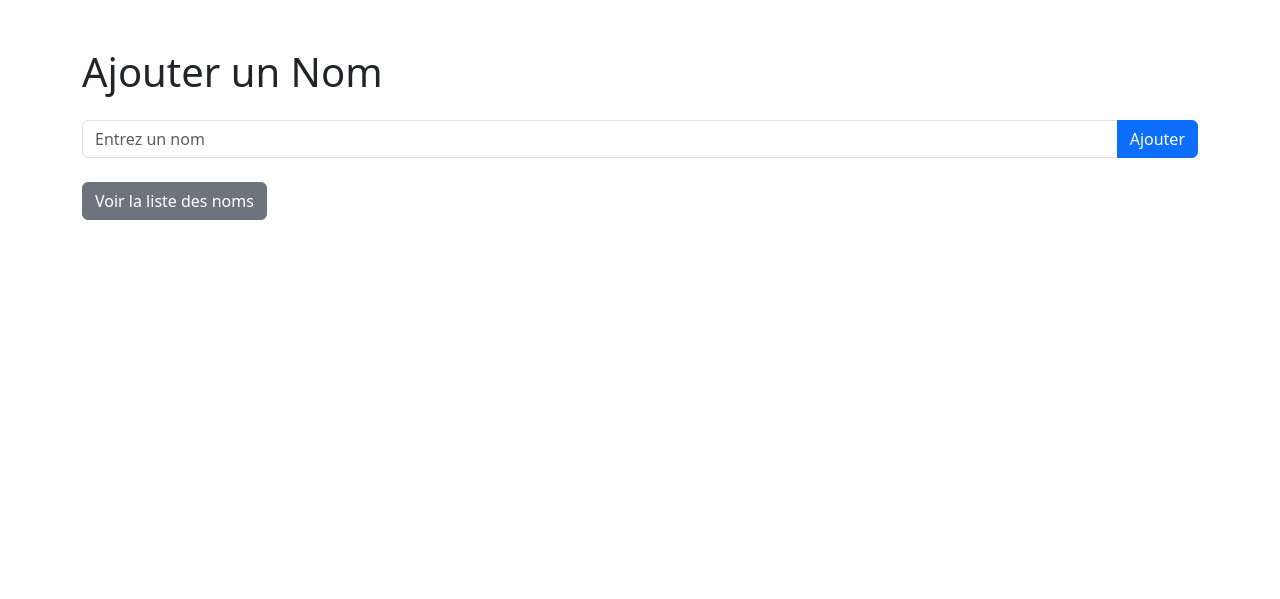
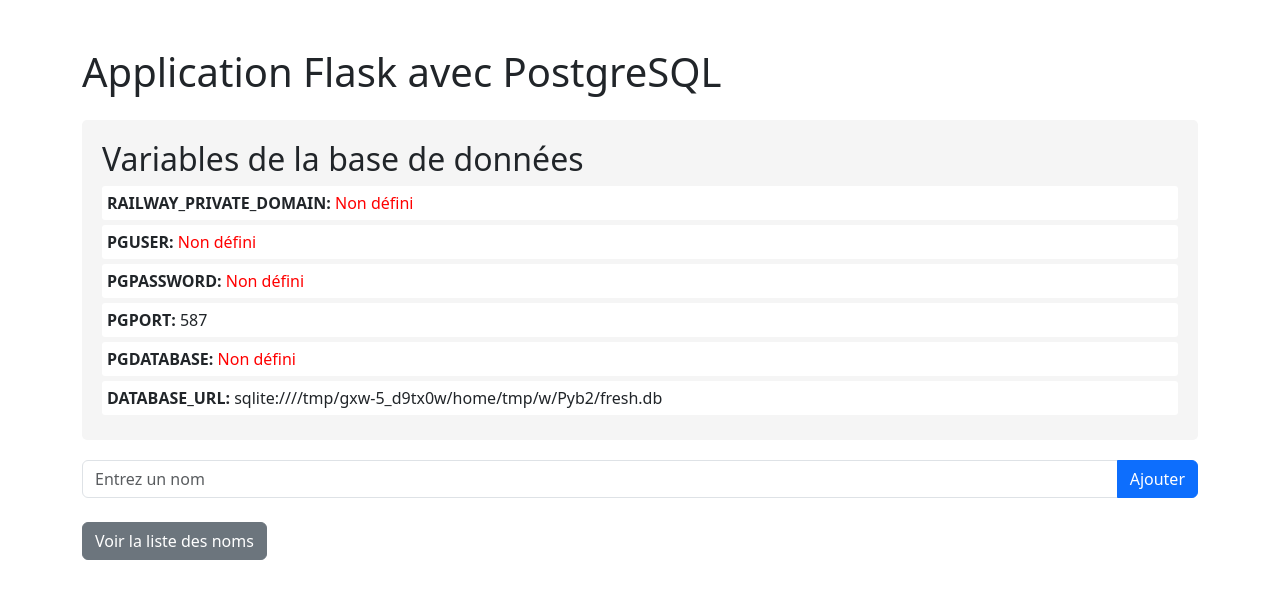
Before and after one commit to kira9292/projectcloud, a Flask app: page / in a window 1280 px wide. Shown: the top 599 px of the page. Run offline with Flask 3, Linux system fonts and the light colour scheme; some libraries are stand-ins or nearby versions.

Commit message:
initial commit

```diff
--- a/app.py
+++ b/app.py
@@ -68,36 +68,76 @@
 
 @app.route('/')
 def index():
+    # Afficher les variables de la base de données
+    db_vars = {
+        'RAILWAY_PRIVATE_DOMAIN': os.getenv('RAILWAY_PRIVATE_DOMAIN'),
+        'PGUSER': os.getenv('PGUSER'),
+        'PGPASSWORD': os.getenv('PGPASSWORD'),
+        'PGPORT': os.getenv('PGPORT'),
+        'PGDATABASE': os.getenv('PGDATABASE'),
+        'DATABASE_URL': os.getenv('DATABASE_URL')
+    }
+
+    print("Variables de la base de données:")
+    for key, value in db_vars.items():
+        print(f"{key}: {value}")
+
+    # Construire l'URL de connexion pour vérification
+    private_host = os.getenv('RAILWAY_PRIVATE_DOMAIN', 'postgres.railway.internal')
+    database_url = f"postgresql://{os.getenv('PGUSER')}:{os.getenv('PGPASSWORD')}@{private_host}:{os.getenv('PGPORT')}/{os.getenv('PGDATABASE')}"
+    print(f"URL de connexion construite: {database_url}")
+
     if not init_db():
         flash("Erreur de connexion à la base de données. Veuillez vérifier votre configuration.", "error")
-    return render_template('index.html')
+
+    return render_template('index.html', db_vars=db_vars)
 
 @app.route('/ajouter', methods=['POST'])
 def ajouter():
+    print("Début de la route /ajouter")
     nom = request.form['nom']
+    print(f"Nom reçu: {nom}")
+
     conn = get_db_connection()
     if conn is None:
+        print("Échec de la connexion à la base de données")
         flash("Erreur de connexion à la base de données", "error")
         return redirect(url_for('index'))
 
     try:
+        print("Connexion réussie, création du curseur")
         cur = conn.cursor()
+
         # Vérifier si la table existe
+        print("Vérification de l'existence de la table")
         cur.execute("SELECT EXISTS (SELECT FROM information_schema.tables WHERE table_name = 'noms')")
         table_exists = cur.fetchone()[0]
+        print(f"Table existe: {table_exists}")
 
         if not table_exists:
-            init_db()
+            print("Table n'existe pas, initialisation de la base")
+            if not init_db():
+                print("Échec de l'initialisation de la base")
+                flash("Erreur lors de l'initialisation de la base de données", "error")
+                return redirect(url_for('index'))
 
+        print("Insertion du nom dans la base")
         cur.execute('INSERT INTO noms (nom) VALUES (%s)', (nom,))
         conn.commit()
+        print("Insertion réussie")
         flash("Nom ajouté avec succès!", "success")
     except psycopg2.Error as e:
+        print(f"Erreur PostgreSQL: {e}")
         flash(f"Erreur lors de l'ajout du nom: {e}", "error")
+    except Exception as e:
+        print(f"Erreur inattendue: {e}")
+        flash(f"Une erreur inattendue s'est produite: {e}", "error")
     finally:
+        print("Fermeture des connexions")
         cur.close()
         conn.close()
 
+    print("Redirection vers la liste")
     return redirect(url_for('liste'))
 
 @app.route('/liste')
--- a/templates/index.html
+++ b/templates/index.html
@@ -3,20 +3,58 @@
 <head>
     <meta charset="UTF-8">
     <meta name="viewport" content="width=device-width, initial-scale=1.0">
-    <title>Ajouter un Nom</title>
+    <title>Application Flask avec PostgreSQL</title>
     <link href="https://cdn.jsdelivr.net/npm/bootstrap@5.3.0/dist/css/bootstrap.min.css" rel="stylesheet">
+    <style>
+        .db-vars {
+            background-color: #f5f5f5;
+            padding: 20px;
+            margin: 20px 0;
+            border-radius: 5px;
+        }
+        .db-var {
+            margin: 5px 0;
+            padding: 5px;
+            background-color: #fff;
+            border-radius: 3px;
+        }
+        .error {
+            color: red;
+        }
+        .success {
+            color: green;
+        }
+    </style>
 </head>
 <body>
     <div class="container mt-5">
-        <h1 class="mb-4">Ajouter un Nom</h1>
+        <h1 class="mb-4">Application Flask avec PostgreSQL</h1>
 
         {% with messages = get_flashed_messages(with_categories=true) %}
             {% if messages %}
                 {% for category, message in messages %}
-                    <div class="alert alert-{{ category }}">{{ message }}</div>
+                    <div class="{{ category }}">{{ message }}</div>
                 {% endfor %}
             {% endif %}
         {% endwith %}
+
+        <div class="db-vars">
+            <h2>Variables de la base de données</h2>
+            {% if db_vars %}
+                {% for key, value in db_vars.items() %}
+                    <div class="db-var">
+                        <strong>{{ key }}:</strong>
+                        {% if value %}
+                            {{ value }}
+                        {% else %}
+                            <span style="color: red">Non défini</span>
+                        {% endif %}
+                    </div>
+                {% endfor %}
+            {% else %}
+                <div class="error">Aucune variable de base de données trouvée</div>
+            {% endif %}
+        </div>
 
         <form action="{{ url_for('ajouter') }}" method="post" class="mb-4">
             <div class="input-group">
```
